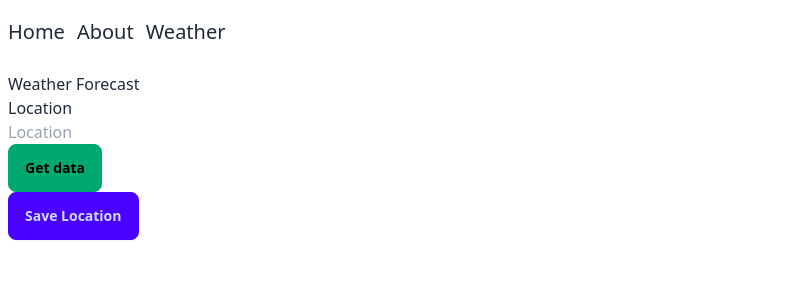
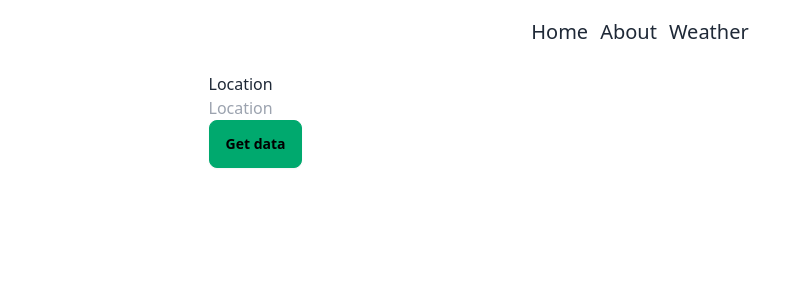
Before and after one commit to Raees-B-19/weather-forecast, a Vue app: page /weather in a window 1280 px wide. Shown: the top 300 px of the page, without its empty margins (0-801 px from the left). Built offline with nearby package versions, Linux system fonts and the light colour scheme.

Commit message:
Updated Functionality
Favorite locations
- Display
- Add
- Remove
- Get weather data

```diff
--- a/src/App.vue
+++ b/src/App.vue
@@ -3,9 +3,9 @@ import { RouterLink, RouterView } from "vue-router";
 </script>
 
 <template>
-  <div class="container mx-auto bg-base-100">
+  <div class="container mx-auto">
     <header>
-      <div class="navbar">
+      <div class="navbar justify-center">
         <RouterLink to="/" class="text-xl">Home</RouterLink>
         <RouterLink to="/about" class="text-xl ml-3">About</RouterLink>
         <RouterLink to="/weather" class="text-xl ml-3">Weather</RouterLink>
--- /dev/null
+++ b/src/components/FavoriteLocationCard.vue
@@ -0,0 +1,27 @@
+<script setup lang="ts">
+// emits
+defineEmits(['getWeatherForecast', 'removeFavoriteLocation'])
+
+// props
+defineProps<{
+  locationName?: string
+  lat?: number
+  lon?: number
+}>()
+</script>
+
+<template>
+  <div class="card w-96 bg-base-100 shadow-xl mb-3">
+    <div class="card-body">
+      <h2 class="card-title">{{ locationName }}</h2>
+
+      <p>Latutide: {{ lat }}</p>
+      <p>Longitude: {{ lon }}</p>
+
+      <div class="card-actions justify-start">
+        <button type="button" class="btn btn-primary" @click="$emit('getWeatherForecast')">Get Weather</button>
+        <button type="button" class="btn btn-error" @click="$emit('removeFavoriteLocation')">Remove</button>
+      </div>
+    </div>
+  </div>
+</template>
--- /dev/null
+++ b/src/interfaces.ts
@@ -0,0 +1,10 @@
+export interface GeographicalCoordinates {
+  lat: number;
+  lon: number;
+}
+
+export interface LocationData {
+  locationName: string;
+  lat: number;
+  lon: number;
+}
--- a/src/stores/weather.ts
+++ b/src/stores/weather.ts
@@ -1,11 +1,94 @@
 import { defineStore } from "pinia";
 
+// Interfaces
+import { type GeographicalCoordinates } from "@/interfaces";
+
 // Favorite Location Array
-const favoriteLocations: string[] = [];
+const favoriteLocations: object[] = [];
 
 export const useWeatherStore = defineStore("weatherStore", {
   state: () => ({
+    apiKey: "c71a382e51b62d85bce7fe1e6db2810f",
+    openWeatherMapUrl: "https://api.openweathermap.org",
+    displaySaveLocationButton: false,
     favoriteLocations: favoriteLocations,
+    currentLocationData: {},
   }),
+  actions: {
+    async getGeographicalCoordinates(
+      location: string
+    ): Promise<GeographicalCoordinates> {
+      // Build the url
+      let url = this.openWeatherMapUrl + "/geo/1.0/direct";
+
+      let limit = 1;
+
+      // Replace spaces with underscore
+      location = location.replace(" ", "_");
+
+      // Add onto url
+      url += `?q=${location}&limit=${limit}&appid=${this.apiKey}`;
+
+      // Make Fetch
+      let response = await fetch(url);
+
+      // Check if ok
+      if (!response.ok) {
+        throw new Error(`HTTP error! Status: ${response.status}`);
+      }
+
+      // Get json response
+      let data = await response.json();
+
+      // Get coordinates
+      let coordinates: GeographicalCoordinates = {
+        lat: data[0].lat,
+        lon: data[0].lon,
+      };
+
+      return coordinates;
+    },
+    async getWeatherForecast(lat: number, lon: number) {
+      let url = this.openWeatherMapUrl + "/data/2.5/forecast";
+
+      // Add coordinates to url
+      url += `?lat=${lat}&lon=${lon}&appid=${this.apiKey}`;
+
+      // Make Fetch
+      await fetch(url)
+        .then((response) => response.json())
+        .then((data) => console.log(data))
+        .catch((error) => console.error("Error:", error));
+    },
+    checkIfInFavoriteLocations() {
+      let newFavoriteLocation = this.favoriteLocations.find(
+        (location) =>
+          location.locationName == this.currentLocationData.locationName
+      );
+
+      // Not in favorite locations
+      if (newFavoriteLocation == undefined) {
+        return false;
+      }
+
+      return true;
+    },
+    addToFavoriteLoactions() {
+      if (!this.checkIfInFavoriteLocations()) {
+        this.favoriteLocations.push(this.currentLocationData);
+      } else {
+        console.log("In favs already");
+      }
+    },
+    removeFavoriteLocation(locationName: string) {
+      // Filter out location name
+      let newFavoriteLocations = this.favoriteLocations.filter(
+        (location) => location.locationName != locationName
+      );
+
+      // Save new favorite locations
+      this.favoriteLocations = newFavoriteLocations;
+    },
+  },
   persist: true,
 });
--- a/src/views/AboutView.vue
+++ b/src/views/AboutView.vue
@@ -1,5 +1,5 @@
 <template>
-  <div class="about">
-    <h2>This is a weather forecast website to predict the next 5 days</h2>
+  <div class="text-center">
+    <h2>This is a weather forecast website to estimate the next 5 days</h2>
   </div>
 </template>
--- a/src/views/WeatherView.vue
+++ b/src/views/WeatherView.vue
@@ -1,81 +1,68 @@
 <script setup lang="ts">
 // Store
-import { useWeatherStore } from '@/stores/weather';
+import { useWeatherStore } from "@/stores/weather";
+import FavoriteLocationCard from "@/components/FavoriteLocationCard.vue";
+
+// Interfaces
+import { type GeographicalCoordinates, type LocationData } from "@/interfaces";
 
 const weatherStore = useWeatherStore();
 
-const apiKey = "c71a382e51b62d85bce7fe1e6db2810f";
-const openWeatherMapUrl = "https://api.openweathermap.org";
-
 let locationModel = defineModel("");
 
-interface GeographicalCoordinates {
-  lat: number;
-  lon: number;
-}
+let currentLocationName = "";
+
+weatherStore.currentLocationData = {};
+
+weatherStore.displaySaveLocationButton = false;
 
 // Get Weather
-async function getWeather() {
-  let coordinates: GeographicalCoordinates = await getGeographicalCoordinates();
-
-  let url = openWeatherMapUrl + "/data/2.5/forecast";
-
-  // Add coordinates to url
-  url += `?lat=${coordinates.lat}&lon=${coordinates.lon}&appid=${apiKey}`;
-
-  // Make Fetch
-  await fetch(url)
-    .then((response) => response.json())
-    .then((data) => console.log(data))
-    .catch((error) => console.error("Error:", error));
-}
+async function handleSubmit() {
+  weatherStore.displaySaveLocationButton = false;
 
   // Get Coordinates
-async function getGeographicalCoordinates(): Promise<GeographicalCoordinates> {
-  let url = openWeatherMapUrl + "/geo/1.0/direct";
-  let limit = 1;
+  let coordinates: GeographicalCoordinates =
+    await weatherStore.getGeographicalCoordinates(`${locationModel.value}`);
 
-  // Get locationModel value
-  let location = `${locationModel.value}`;
-
-  // Replace spaces with underscore
-  location = location.replace(" ", "_");
-
-  // Add onto url
-  url += `?q=${location}&limit=${limit}&appid=${apiKey}`;
-
-  // Make Fetch
-  let response = await fetch(url);
-
-  // Check if ok
-  if (!response.ok) {
-    throw new Error(`HTTP error! Status: ${response.status}`);
-  }
-
-  // Get json response
-  let data = await response.json();
-
-  // Get coordinates
-  let coordinates: GeographicalCoordinates = {
-    lat: data[0].lat,
-    lon: data[0].lon,
+  // Get location data
+  let currentLocationData: LocationData = {
+    locationName: `${locationModel.value}`,
+    lat: coordinates.lat,
+    lon: coordinates.lon,
   };
 
-  return coordinates;
+  // Get weather forecast
+  weatherStore.getWeatherForecast(coordinates.lat, coordinates.lon)
+
+  // Update locationDataModel
+  weatherStore.currentLocationData = currentLocationData;
+
+  // If not in favorite locations
+  if (!weatherStore.checkIfInFavoriteLocations()) {
+    // Display save location button
+    currentLocationName = `${locationModel.value}`;
+
+    weatherStore.displaySaveLocationButton = true;
+  }
 }
 
 // Favorite Location
-function saveLocation() {
+function handleSaveLoaction() {
   // Add to favorite lcoations
-  weatherStore.favoriteLocations.push(`${locationModel.value}`)
+  weatherStore.addToFavoriteLoactions();
+
+  weatherStore.displaySaveLocationButton = false;
+
+  locationModel.value = ""
 }
 </script>
 
 <template>
   <div>
-    <h2>Weather Forecast</h2>
-
-    <form @submit.prevent="getWeather">
+    <div class="grid lg:grid-cols-12 sm:grid-cols-12">
+      <!-- Your content goes here -->
+      <div class="mx-auto lg:col-span-6 sm:col-span-6">
+        <form @submit.prevent="handleSubmit">
           <div>
             <label for="locationInput" class="block">Location</label>
             <input
@@ -91,6 +78,28 @@ function saveLocation() {
           <button type="submit" class="btn btn-success">Get data</button>
         </form>
 
-    <button type="button" class="btn btn-primary" @click="saveLocation">Save Location</button>
+        <div v-if="weatherStore.displaySaveLocationButton">
+          <button
+            type="button"
+            class="btn btn-primary"
+            @click="handleSaveLoaction"
+          >
+            Save Location {{ currentLocationName }}
+          </button>
+        </div>
+      </div>
+
+      <div class="mx-auto lg:col-span-6 sm:col-span-6">
+        <div v-for="locationData in weatherStore.favoriteLocations">
+          <FavoriteLocationCard
+            :locationName="locationData.locationName"
+            :lat="locationData.lat"
+            :lon="locationData.lon"
+            @getWeatherForecast="weatherStore.getWeatherForecast(locationData.lat, locationData.lon)"
+            @removeFavoriteLocation="weatherStore.removeFavoriteLocation(locationData.locationName)"
+          />
+        </div>
+      </div>
+    </div>
   </div>
 </template>
```
Lines whose indentation alone changed are shown as unchanged.
